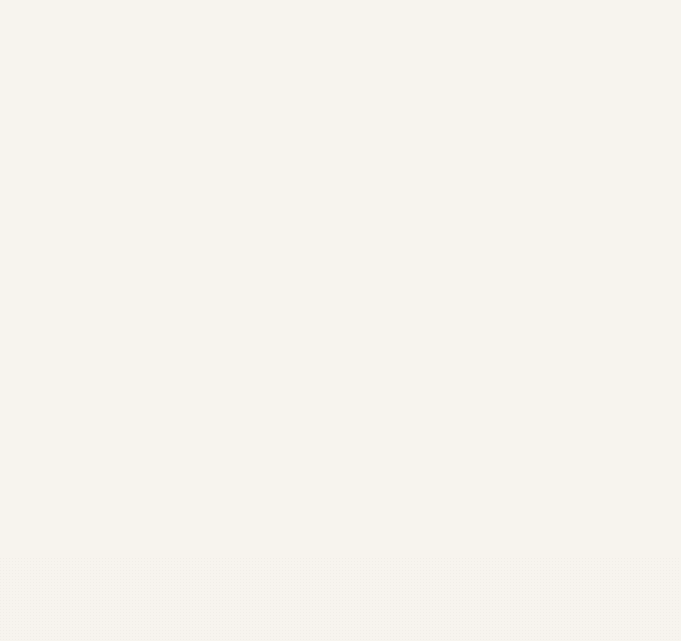
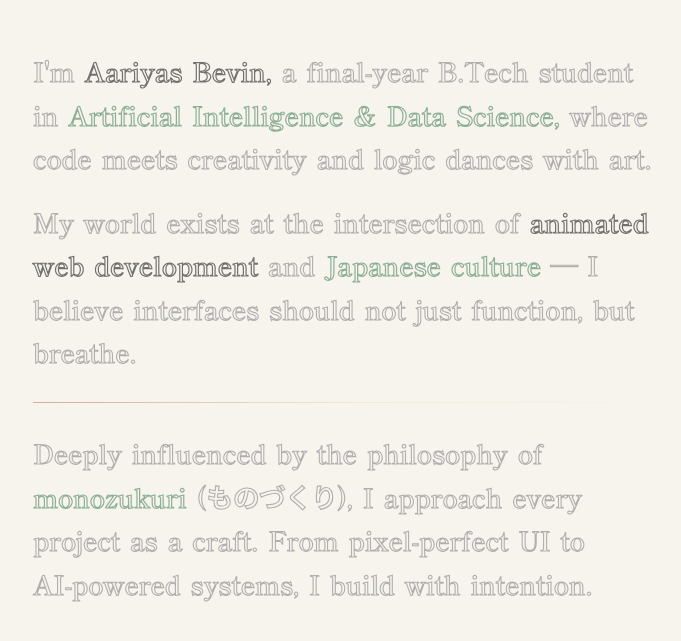
Before and after one commit to Mr-Prince2/aariyas-bevin-portfolio, a React (Vite) app: page / in a window 1280 px wide. Shown: the part 1096-1737 px from the top of the page, without its empty margins (31-712 px from the left). Built offline with nearby package versions, Linux system fonts and the light colour scheme; the HTML template or start-up script is replaced by a standard one.

Commit message:
feat(about): restore font colors, delay scroll reveal, and refine cursor design

```diff
--- a/src/components/Cursor/Cursor.jsx
+++ b/src/components/Cursor/Cursor.jsx
@@ -3,33 +3,45 @@ import './Cursor.css'
 
 function Cursor() {
   const [isHovered, setIsHovered] = useState(false)
+  const [isClicking, setIsClicking] = useState(false)
+  const [isVisible, setIsVisible] = useState(false)
 
-  // 1. We use Refs for everything movement-related to avoid re-renders
-  const mousePos = useRef({ x: window.innerWidth / 2, y: window.innerHeight / 2 })
-  const ringPos = useRef({ x: window.innerWidth / 2, y: window.innerHeight / 2 })
+  // Movement refs to avoid unnecessary re-renders
+  const mousePos = useRef({ x: -100, y: -100 })
+  const ringPos = useRef({ x: -100, y: -100 })
   const dotRef = useRef(null)
   const ringRef = useRef(null)
 
   useEffect(() => {
-    // 2. Track mouse position without triggering useState
     const handleMouseMove = (e) => {
       mousePos.current = { x: e.clientX, y: e.clientY }
+      setIsVisible(true)
     }
 
-    // 3. Handle hover detection
     const handleMouseOver = (e) => {
-      const target = e.target.closest('a, button, .interactive')
+      const target = e.target.closest(
+        'a, button, .interactive, .skill-card, .project-card, .about-card, .reveal-word, input, textarea, label, [role="button"]'
+      )
       setIsHovered(!!target)
     }
 
-    window.addEventListener('mousemove', handleMouseMove)
-    window.addEventListener('mouseover', handleMouseOver)
+    const handleMouseDown = () => setIsClicking(true)
+    const handleMouseUp = () => setIsClicking(false)
+    const handleMouseLeave = () => setIsVisible(false)
+    const handleMouseEnter = () => setIsVisible(true)
 
-    // 4. The Animation Loop (Running at 60-120fps)
+    window.addEventListener('mousemove', handleMouseMove, { passive: true })
+    window.addEventListener('mouseover', handleMouseOver, { passive: true })
+    window.addEventListener('mousedown', handleMouseDown)
+    window.addEventListener('mouseup', handleMouseUp)
+    document.addEventListener('mouseleave', handleMouseLeave)
+    document.addEventListener('mouseenter', handleMouseEnter)
+
+    let rafId
     const tick = () => {
-      // Linear Interpolation (LERP) for the smooth lag
-      ringPos.current.x += (mousePos.current.x - ringPos.current.x) * 0.1
-      ringPos.current.y += (mousePos.current.y - ringPos.current.y) * 0.1
+      // Fluid spring interpolation for outer follower ring
+      ringPos.current.x += (mousePos.current.x - ringPos.current.x) * 0.15
+      ringPos.current.y += (mousePos.current.y - ringPos.current.y) * 0.15
 
       if (dotRef.current) {
         dotRef.current.style.transform = `translate3d(${mousePos.current.x}px, ${mousePos.current.y}px, 0)`
@@ -38,27 +50,31 @@ function Cursor() {
         ringRef.current.style.transform = `translate3d(${ringPos.current.x}px, ${ringPos.current.y}px, 0)`
       }
 
-      requestAnimationFrame(tick)
+      rafId = requestAnimationFrame(tick)
     }
 
-    const raf = requestAnimationFrame(tick)
+    rafId = requestAnimationFrame(tick)
 
     return () => {
       window.removeEventListener('mousemove', handleMouseMove)
       window.removeEventListener('mouseover', handleMouseOver)
-      cancelAnimationFrame(raf)
+      window.removeEventListener('mousedown', handleMouseDown)
+      window.removeEventListener('mouseup', handleMouseUp)
+      document.removeEventListener('mouseleave', handleMouseLeave)
+      document.removeEventListener('mouseenter', handleMouseEnter)
+      cancelAnimationFrame(rafId)
     }
-  }, []) // Empty dependency array means this loop runs once and never restarts
+  }, [])
 
   return (
-    <div className="cursor-wrapper">
+    <div className={`cursor-wrapper ${isVisible ? 'cursor-visible' : ''}`} aria-hidden="true">
       <div
         ref={dotRef}
-        className={`cursor__dot ${isHovered ? 'cursor--hover' : ''}`}
+        className={`cursor__dot ${isHovered ? 'cursor--hover' : ''} ${isClicking ? 'cursor--click' : ''}`}
       />
       <div
         ref={ringRef}
-        className={`cursor__ring ${isHovered ? 'ring--hover' : ''}`}
+        className={`cursor__ring ${isHovered ? 'ring--hover' : ''} ${isClicking ? 'ring--click' : ''}`}
       />
     </div>
   )
--- a/src/sections/About/About.css
+++ b/src/sections/About/About.css
@@ -2,6 +2,15 @@
   padding: 8rem 4rem;
   position: relative;
   z-index: 2;
+  --about-stroke-base: rgba(160, 160, 176, 0.35);
+  --about-stroke-strong: rgba(255, 255, 255, 0.48);
+  --about-stroke-em: rgba(82, 183, 136, 0.48);
+}
+
+[data-theme="light"] #about {
+  --about-stroke-base: rgba(44, 42, 54, 0.35);
+  --about-stroke-strong: rgba(5, 5, 8, 0.55);
+  --about-stroke-em: rgba(22, 101, 52, 0.48);
 }
 
 .section-header {
@@ -45,37 +54,91 @@
   align-items: flex-start;
 }
 
+/* ABOUT TEXT - MATCHING SKILLS SECTION EDITORIAL OUTLINE-TO-FILL DESIGN */
 .about-text {
-  line-height: 2;
-  color: var(--text-dim);
-  font-size: 1.05rem;
-  font-weight: 450;
-  transition: color 0.3s ease;
+  display: flex;
+  flex-direction: column;
+  gap: 1.25rem;
 }
 
-[data-theme="light"] .about-text {
-  font-weight: 500;
+.about-reveal-para {
+  font-family: 'Shippori Mincho', serif;
+  font-size: clamp(1.15rem, 2.1vw, 1.65rem);
+  font-weight: 600;
+  line-height: 1.65;
+  letter-spacing: -0.01em;
+  margin: 0;
 }
 
-.about-text strong {
-  color: var(--white);
-  font-weight: 700;
-  transition: color 0.3s ease;
+.about-reveal-word {
+  position: relative;
+  display: inline-block;
+  margin-right: 0.38em;
+  white-space: nowrap;
 }
 
-.about-text em {
-  color: var(--jade-light);
-  font-style: normal;
+.about-reveal-word.is-strong {
   font-weight: 700;
-  border-bottom: 1.5px solid var(--jade-light);
-  transition: color 0.3s ease;
 }
 
-.red-accent-line {
-  width: 50px;
-  height: 2px;
-  background: var(--crimson);
-  margin: 2rem 0;
+.about-reveal-word.is-em {
+  font-weight: 700;
+  font-style: normal;
+}
+
+/* Hollow stroke outline layer */
+.about-reveal-stroke {
+  display: inline-block;
+  color: transparent;
+  -webkit-text-stroke: 1.1px var(--about-stroke-base);
+  user-select: none;
+  pointer-events: none;
+  transition: -webkit-text-stroke-color 0.3s ease;
+}
+
+.about-reveal-stroke.is-strong {
+  -webkit-text-stroke: 1.2px var(--about-stroke-strong);
+}
+
+.about-reveal-stroke.is-em {
+  -webkit-text-stroke: 1.2px var(--about-stroke-em);
+}
+
+/* Solid fill layer on top that scrubs in */
+.about-reveal-fill {
+  position: absolute;
+  top: 0;
+  left: 0;
+  width: 100%;
+  height: 100%;
+  color: var(--text-dim);
+  -webkit-text-stroke: 0.4px var(--text-dim);
+  opacity: 0;
+  pointer-events: none;
+  will-change: opacity;
+  transition: color 0.3s ease, -webkit-text-stroke-color 0.3s ease;
+}
+
+.about-reveal-fill.is-strong {
+  color: var(--white);
+  -webkit-text-stroke: 0.6px var(--white);
+}
+
+.about-reveal-fill.is-em {
+  color: var(--jade-light);
+  -webkit-text-stroke: 0.6px var(--jade-light);
+  text-decoration: underline;
+  text-decoration-color: var(--jade-light);
+  text-underline-offset: 0.22em;
+  text-decoration-thickness: 1.5px;
+}
+
+.about-laser-divider {
+  width: 100%;
+  height: 1px;
+  background: linear-gradient(90deg, var(--crimson), rgba(212, 175, 55, 0.4), transparent);
+  opacity: 0.35;
+  margin: 0.5rem 0;
 }
 
 /* The Profile Card - Fixed in place without tilt or wobble */
--- a/src/sections/About/About.jsx
+++ b/src/sections/About/About.jsx
@@ -10,6 +10,37 @@ const About = () => {
   const cardRef = useRef(null);
   const textRef = useRef(null);
   const headerRef = useRef(null);
+
+  const aboutParagraphs = [
+    [
+      "I'm",
+      { text: "Aariyas", type: "strong" },
+      { text: "Bevin,", type: "strong" },
+      "a", "final-year", "B.Tech", "student", "in",
+      { text: "Artificial", type: "em" },
+      { text: "Intelligence", type: "em" },
+      { text: "&", type: "em" },
+      { text: "Data", type: "em" },
+      { text: "Science,", type: "em" },
+      "where", "code", "meets", "creativity", "and", "logic", "dances", "with", "art."
+    ],
+    [
+      "My", "world", "exists", "at", "the", "intersection", "of",
+      { text: "animated", type: "strong" },
+      { text: "web", type: "strong" },
+      { text: "development", type: "strong" },
+      "and",
+      { text: "Japanese", type: "em" },
+      { text: "culture", type: "em" },
+      "—", "I", "believe", "interfaces", "should", "not", "just", "function,", "but", "breathe."
+    ],
+    [
+      "Deeply", "influenced", "by", "the", "philosophy", "of",
+      { text: "monozukuri", type: "em" },
+      "(ものづくり),", "I", "approach", "every", "project", "as", "a", "craft.",
+      "From", "pixel-perfect", "UI", "to", "AI-powered", "systems,", "I", "build", "with", "intention."
+    ]
+  ];
 
   useEffect(() => {
     const ctx = gsap.context(() => {
@@ -26,21 +57,35 @@ const About = () => {
         ease: 'power3.out',
       });
 
-      // 2. Text paragraphs staggered cascade
-      const paragraphs = textRef.current?.querySelectorAll('p, .cyber-laser-divider');
-      if (paragraphs && paragraphs.length > 0) {
-        gsap.from(paragraphs, {
+      // 2. Editorial Outline-to-Solid-Fill Scroll-Driven Text Reveal (matching Skills section design)
+      const fillWords = textRef.current?.querySelectorAll('.about-reveal-fill');
+      if (fillWords && fillWords.length > 0) {
+        const aboutTl = gsap.timeline({
           scrollTrigger: {
             trigger: textRef.current,
-            start: 'top 80%',
-            toggleActions: 'play none none reverse',
+            start: 'top 55%',
+            end: 'bottom 35%',
+            scrub: 0.5,
+            invalidateOnRefresh: true,
           },
-          opacity: 0,
-          y: 35,
-          stagger: 0.18,
-          duration: 0.8,
-          ease: 'power2.out',
         });
+
+        // Initial delay buffer so outline is visible first before fill begins
+        aboutTl.to({}, { duration: 0.12 });
+
+        aboutTl.fromTo(
+          fillWords,
+          { opacity: 0 },
+          {
+            opacity: 1,
+            stagger: 0.04,
+            duration: 0.1,
+            ease: 'power1.out',
+          }
+        );
+
+        // Buffer hold: ensures 100% completion before leaving scroll range
+        aboutTl.to({}, { duration: 0.2 });
       }
 
       // 3. Cyber Card entrance (stays fixed in place without tilt or wobble)
@@ -73,18 +118,26 @@ const About = () => {
 
       <div className="about-grid">
         <div className="about-text" ref={textRef}>
-          <p>
-            I'm <strong>Aariyas Bevin</strong>, a final-year B.Tech student in <em>Artificial Intelligence & Data Science</em>, where code meets creativity and logic dances with art.
-          </p>
-          <p>
-            My world exists at the intersection of <strong>animated web development</strong> and <em>Japanese culture</em> — I believe interfaces should not just function, but breathe.
-          </p>
-
-          <div className="cyber-laser-divider"></div>
-
-          <p>
-            Deeply influenced by the philosophy of <em>monozukuri</em> (ものづくり), I approach every project as a craft. From pixel-perfect UI to AI-powered systems, I build with intention.
-          </p>
+          {aboutParagraphs.map((para, pIdx) => (
+            <React.Fragment key={pIdx}>
+              <p className="about-reveal-para">
+                {para.map((item, wIdx) => {
+                  const word = typeof item === 'string' ? item : item.text;
+                  const type = typeof item === 'string' ? '' : (item.type || '');
+                  const typeClass = type ? ` is-${type}` : '';
+                  return (
+                    <span key={wIdx} className={`about-reveal-word${typeClass}`}>
+                      <span className={`about-reveal-stroke${typeClass}`} aria-hidden="true">{word}</span>
+                      <span className={`about-reveal-fill${typeClass}`}>{word}</span>
+                    </span>
+                  );
+                })}
+              </p>
+              {pIdx === 1 && (
+                <div className="about-laser-divider" />
+              )}
+            </React.Fragment>
+          ))}
         </div>
 
         <div className="about-card cyber-card" ref={cardRef}>
```
Also changed, not shown: src/components/Cursor/Cursor.css (+90 -60 lines).
